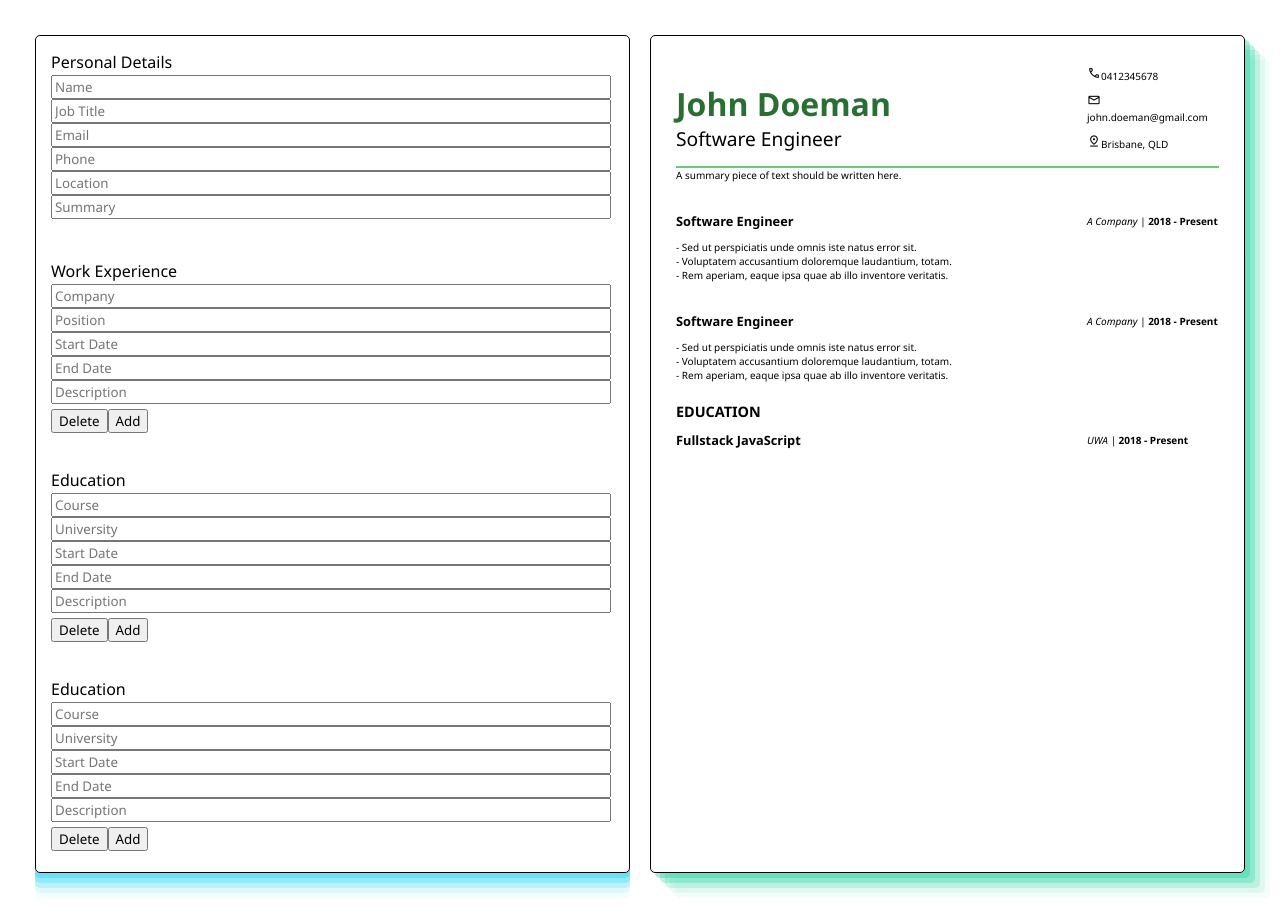
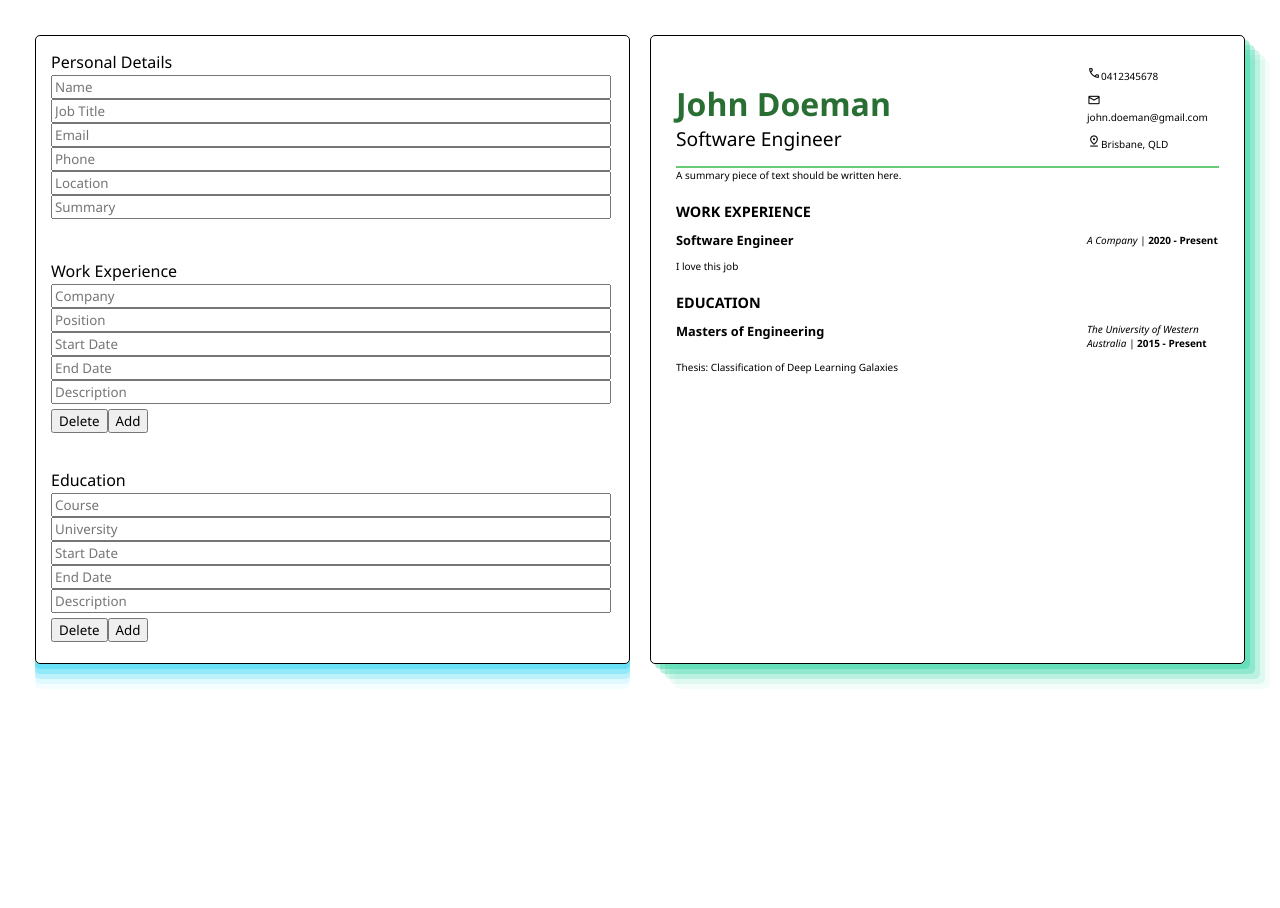
Before and after one commit to Waldorfio/cv-application, a React (Create React App) app: page / in a window 1280 px wide. After the commit the page ends 800 px from the top, so only its background shows below. Built offline with nearby package versions, Linux system fonts and the light colour scheme.

Commit message:
Bind keys to all changing components

```diff
--- a/src/App.js
+++ b/src/App.js
@@ -3,13 +3,15 @@ import './styles/style.css';
 import GeneralInfo from './components/GeneralInfo'
 import ExperienceInfo from './components/ExperienceInfo'
 import EducationInfo from './components/EducationInfo'
-import FormView from './components/FormView'
+import FormGeneral from './components/FormGeneral'
+import FormExp from './components/FormExp'
+import FormEdu from './components/FormEdu'
 
 class App extends Component {
   constructor(props) {
     super(props)
 
-    // Setting state
+    // Setting initial state types, and values (to display default vals)
     this.state = {
       fullName: 'John Doeman',
       title: 'Software Engineer',
@@ -19,18 +21,20 @@ class App extends Component {
       summary: 'A summary piece of text should be written here.',
 
       expKeys: [0],  // experience keys (just index for now)
-      expComp: [],
-      expPos: [],
-      expStart: [],
-      expEnd: [],
-      expDesc: [],
+      expComp: ['A Company'],
+      expPos: ['Software Engineer'],
+      expStart: ['2020'],
+      expEnd: ['Present'],
+      expDesc: ['I love this job'],
 
-      eduKeys: [0,1],  // education keys (just index for now)
-      course: [],
-      uni: [],
-      eduStart: [],
-      eduEnd: [],
-      eduDesc: [],
+      eduKeys: [0],  // education keys (just index for now)
+      course: ['Masters of Engineering'],
+      uni: ['The University of Western Australia'],
+      eduStart: ['2015'],
+      eduEnd: ['Present'],
+      eduDesc: ['Thesis: Classification of Deep Learning Galaxies'],
+
+      value: {key: '', text: ''}, // A template object to create other states from
     }
 
     // Binding functions
@@ -87,33 +91,40 @@ class App extends Component {
   // Experience Functions
   company(e, key) {
     e.preventDefault();
-    this.setState({
-      expComp: e.target.value,
-    });
-    console.log('the key is: '+key)
+    const temp = this.state.expComp;
+    const newArr = [...temp.slice(0, key), e.target.value, ...temp.slice(key + 1)]
+    this.setState({ expComp: newArr })
   }
-
   expPos(e, key) {
     e.preventDefault();
-
+    const temp = this.state.expPos;
+    const newArr = [...temp.slice(0, key), e.target.value, ...temp.slice(key + 1)]
+    this.setState({ expPos: newArr })
   }
   expStart(e, key) {
     e.preventDefault();
-
+    const temp = this.state.expStart;
+    const newArr = [...temp.slice(0, key), e.target.value, ...temp.slice(key + 1)]
+    this.setState({ expStart: newArr })
   }
   expEnd(e, key) {
     e.preventDefault();
-
+    const temp = this.state.expEnd;
+    const newArr = [...temp.slice(0, key), e.target.value, ...temp.slice(key + 1)]
+    this.setState({ expEnd: newArr })
   }
   expDesc(e, key) {
     e.preventDefault();
-
+    const temp = this.state.expDesc;
+    const newArr = [...temp.slice(0, key), e.target.value, ...temp.slice(key + 1)]
+    this.setState({ expDesc: newArr })
   }
   expAdd(e) {
     console.log('adding exp...');
     // Add a new key, +1 of last number in array
     this.setState(prevState => ({
       expKeys: [...prevState.expKeys, this.state.expKeys[this.state.expKeys.length - 1] + 1],
+      expComp: [...prevState.expComp, ''],
     }))
     console.log('exp keys: '+this.state.expKeys)
   }
@@ -125,23 +136,33 @@ class App extends Component {
   // Education Functions
   course(e, key) {
     e.preventDefault();
-
+    const temp = this.state.course;
+    const newArr = [...temp.slice(0, key), e.target.value, ...temp.slice(key + 1)]
+    this.setState({ course: newArr })
   }
   uni(e, key) {
     e.preventDefault();
-
+    const temp = this.state.uni;
+    const newArr = [...temp.slice(0, key), e.target.value, ...temp.slice(key + 1)]
+    this.setState({ uni: newArr })
   }
   eduStart(e, key) {
     e.preventDefault();
-
+    const temp = this.state.eduStart;
+    const newArr = [...temp.slice(0, key), e.target.value, ...temp.slice(key + 1)]
+    this.setState({ eduStart: newArr })
   }
   eduEnd(e, key) {
     e.preventDefault();
-
+    const temp = this.state.eduEnd;
+    const newArr = [...temp.slice(0, key), e.target.value, ...temp.slice(key + 1)]
+    this.setState({ eduEnd: newArr })
   }
   eduDesc(e, key) {
     e.preventDefault();
-
+    const temp = this.state.eduDesc;
+    const newArr = [...temp.slice(0, key), e.target.value, ...temp.slice(key + 1)]
+    this.setState({ eduDesc: newArr })
   }
   eduAdd(e) {
     // Add a new key, +1 of last number in array
@@ -193,7 +214,21 @@ class App extends Component {
           />)) }
         </div>
 
-        <FormView output={this.state}/>
+        <div id="view-container">
+
+          <FormGeneral output={this.state}/>
+          { this.state.expKeys.map((idx) => (
+            <FormExp
+              keyy = {idx}
+              output = {this.state}
+          />)) }
+          { this.state.eduKeys.map((idx) => (
+            <FormEdu
+              keyy = {idx}
+              output = {this.state}
+          />)) }
+
+        </div>
 
       </div>
     );
--- /dev/null
+++ b/src/components/FormEdu.js
@@ -0,0 +1,21 @@
+import React, { Component } from 'react'
+
+class FormEdu extends Component {
+  render() {
+     // Simplify props statements
+    const output = this.props.output;
+    const key = this.props.keyy;
+    return (
+        <div id="education-view">
+          <h3>EDUCATION</h3>
+          <h4>{output.course[key]}</h4>
+          <span className="small-text"><i>{output.uni[key]} | </i><b>{output.eduStart[key]} - {output.eduEnd[key]}</b></span>
+          <p className="small-text">
+            {output.eduDesc[key]}
+          </p>
+        </div>
+      );
+    }
+  }
+
+export default FormEdu;
--- /dev/null
+++ b/src/components/FormExp.js
@@ -0,0 +1,21 @@
+import React, { Component } from 'react'
+
+class FormExp extends Component {
+  render() {
+     // Simplify props statements
+    const output = this.props.output;
+    const key = this.props.keyy;
+    return (
+        <div id="experience-view">
+          <h3>WORK EXPERIENCE</h3>
+          <h4>{output.expPos[key]}</h4>
+          <span className="small-text"><i>{output.expComp[key]} | </i><b>{output.expStart[key]} - {output.expEnd[key]}</b></span>
+          <p className="small-text">
+            {output.expDesc[key]}
+          </p>
+        </div>
+      );
+    }
+  }
+
+export default FormExp;
--- /dev/null
+++ b/src/components/FormGeneral.js
@@ -0,0 +1,31 @@
+import React, { Component } from 'react'
+
+class FormGeneral extends Component {
+  render() {
+    // Simplify props statements
+    const output = this.props.output;
+    return (
+        <div id="title-view">
+            <h1 id="title">{output.fullName}</h1>
+            <p id="general-title">{output.title}</p>
+            <p id="general-summary" className="small-text">{output.summary}</p>
+            <div id="contact-container">
+                <p id="general-number">
+                    <span className="material-symbols-outlined">call</span>
+                    {output.phone}
+                </p>
+                <p id="general-email">
+                    <span className="material-symbols-outlined">mail</span>
+                    {output.email}
+                </p>
+                <p id="general-loc">
+                    <span className="material-symbols-outlined">pin_drop</span>
+                    {output.location}
+                </p>
+            </div>
+        </div>
+      );
+    }
+  }
+
+export default FormGeneral;
--- a/src/components/FormView.js
+++ b/src/components/FormView.js
@@ -1,33 +1,13 @@
 import React, { Component } from 'react'
 
-class FormView extends Component {
+class FormExp extends Component {
   render() {
-    const output = this.props.output; // Simplify props statements
+     // Simplify props statements
+    const output = this.props.output;
+    const key = this.props.keyy;
     return (
-      <div id="view-container">
-
-        <div id="title-view">
-            <h1 id="title">{output.fullName}</h1>
-            <p id="general-title">{output.title}</p>
-            <p id="general-summary" className="small-text">{output.summary}</p>
-            <div id="contact-container">
-                <p id="general-number">
-                    <span className="material-symbols-outlined">call</span>
-                    {output.phone}
-                </p>
-                <p id="general-email">
-                    <span className="material-symbols-outlined">mail</span>
-                    {output.email}
-                </p>
-                <p id="general-loc">
-                    <span className="material-symbols-outlined">pin_drop</span>
-                    {output.location}
-                </p>
-            </div>
-          </div>
-
         <div id="experience-view">
-          <h3>{output.expComp}</h3>
+          <h3>{output.expComp[key]}</h3>
           <h4>Software Engineer</h4>
           <span className="small-text"><i>A Company | </i><b>2018 - Present</b></span>
           <p className="small-text">
@@ -36,27 +16,8 @@ class FormView extends Component {
               - Rem aperiam, eaque ipsa quae ab illo inventore veritatis.
           </p>
         </div>
-
-        <div id="experience-view">
-          <h3>{output.expComp}</h3>
-          <h4>Software Engineer</h4>
-          <span className="small-text"><i>A Company | </i><b>2018 - Present</b></span>
-          <p className="small-text">
-              - Sed ut perspiciatis unde omnis iste natus error sit.<br></br>
-              - Voluptatem accusantium doloremque laudantium, totam.<br></br>
-              - Rem aperiam, eaque ipsa quae ab illo inventore veritatis.
-          </p>
-        </div>
-
-        <div id="education-view">
-          <h3>EDUCATION</h3>
-          <h4>Fullstack JavaScript</h4>
-          <span className="small-text"><i>UWA | </i><b>2018 - Present</b></span>
-        </div>
-
-      </div>
       );
     }
   }
 
-export default FormView;
+export default FormExp;
```
